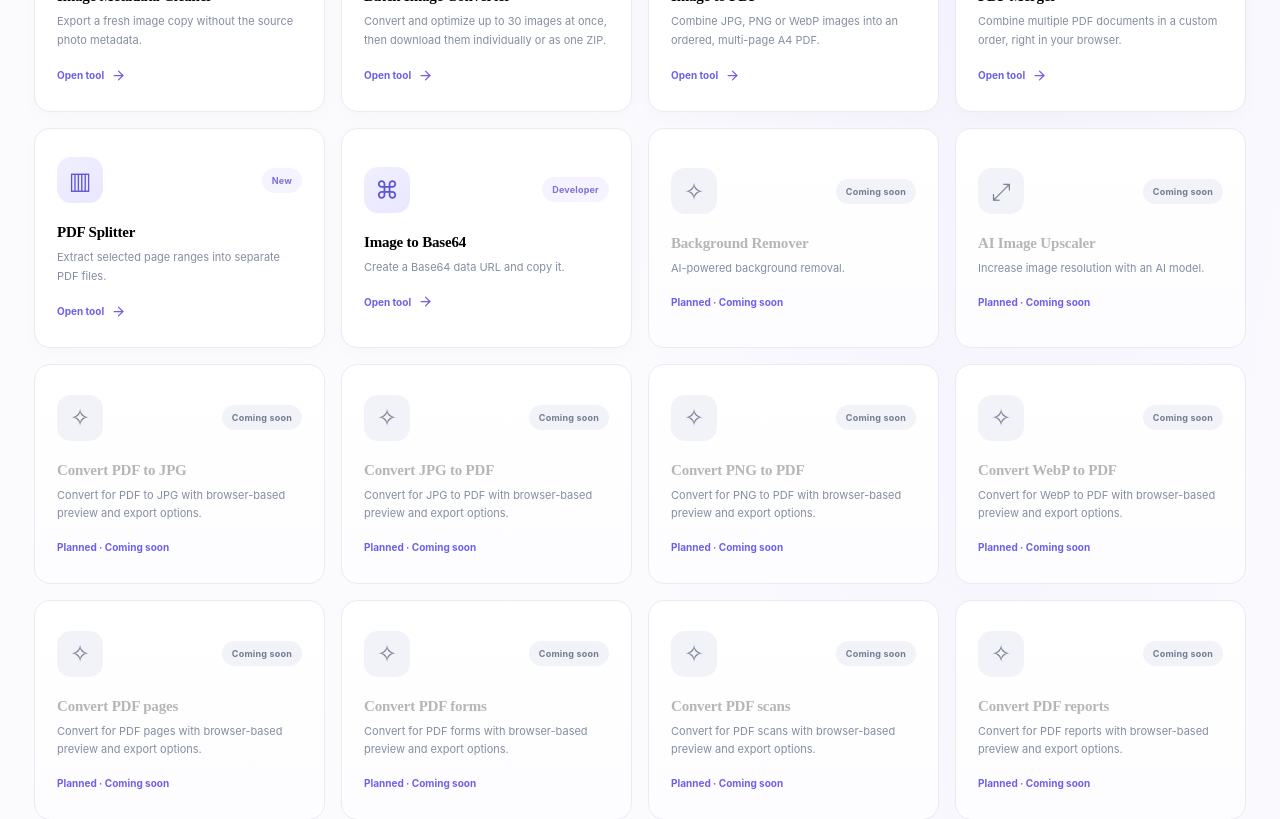
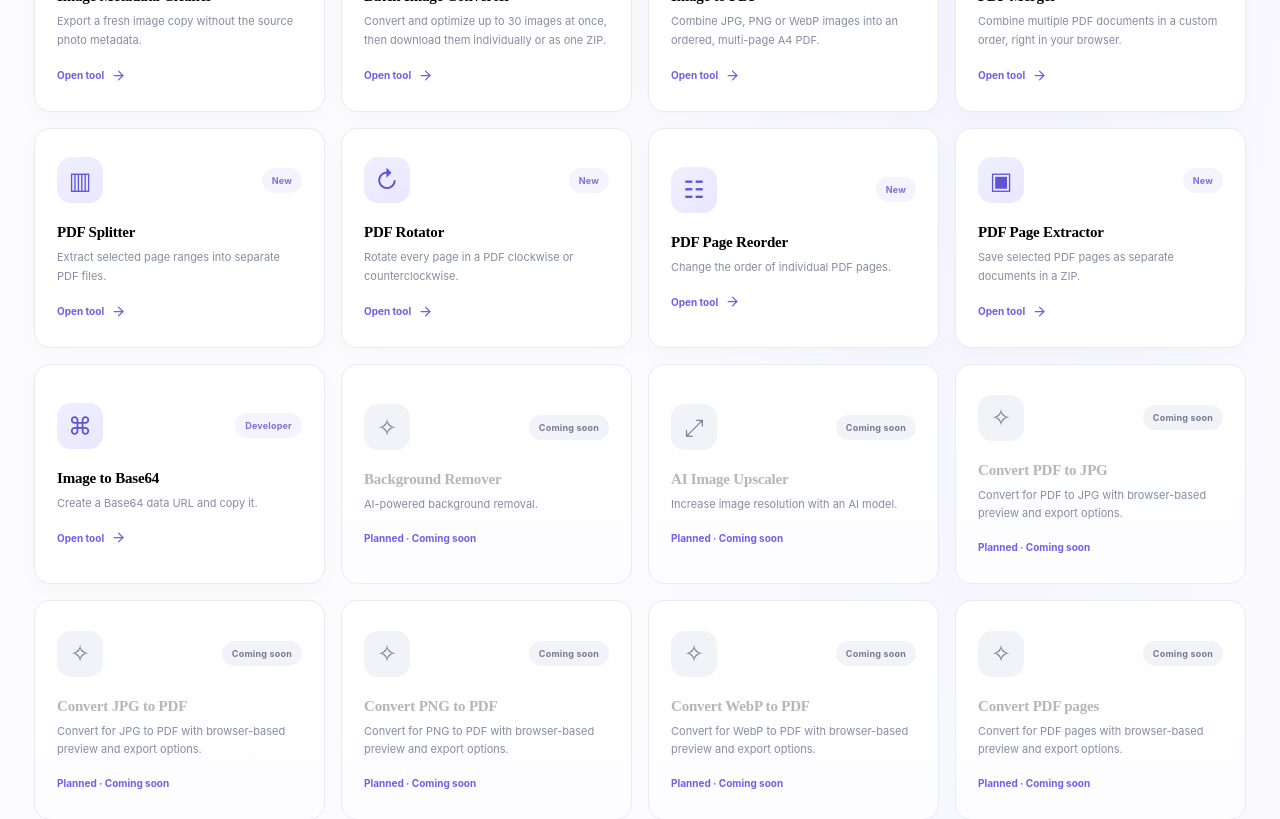
Before and after one commit to Hard-Worker-Dev/PixelTools, a React (Vite) app: page / in a window 1280 px wide. Shown: the part 2120-2939 px from the top of the page. Built offline with nearby package versions, Linux system fonts and the light colour scheme.

Commit message:
Register PDF rotate reorder and page extractor tools

```diff
--- a/src/App.tsx
+++ b/src/App.tsx
@@ -1,7 +1,7 @@
 import { useEffect, useRef, useState, type MouseEvent, type PointerEvent } from "react";
 import BatchImageTool from "./BatchImageTool";
 import ImageToPdfTool from "./ImageToPdfTool";
-import { PdfMergeTool, PdfSplitTool } from "./PdfTools";
+import { PdfExtractTool, PdfMergeTool, PdfReorderTool, PdfRotateTool, PdfSplitTool } from "./PdfTools";
 import exifr from "exifr";
 import {
   ArrowDownToLine, ArrowRight, Check, Copy, FileImage, Image as ImageIcon,
@@ -15,7 +15,7 @@ import {
 type ToolId =
   | "compress" | "resize" | "crop" | "convert" | "rotate" | "flip"
   | "watermark" | "rounded" | "blur" | "grayscale" | "color"
-  | "metadata" | "base64" | "metadata-cleaner" | "batch" | "image-to-pdf" | "pdf-merge" | "pdf-split";
+  | "metadata" | "base64" | "metadata-cleaner" | "batch" | "image-to-pdf" | "pdf-merge" | "pdf-split" | "pdf-rotate" | "pdf-reorder" | "pdf-extract";
 
 const tools: Array<{ id: string; title: string; desc: string; icon: string; tag: string; comingSoon?: boolean; category?: string }> = [
   { id: "compress", title: "Image Compressor", desc: "Reduce file size with adjustable output quality.", icon: "◈", tag: "Popular" },
@@ -35,6 +35,9 @@ const tools: Array<{ id: string; title: string; desc: string; icon: string; tag:
   { id: "image-to-pdf", title: "Image to PDF", desc: "Combine JPG, PNG or WebP images into an ordered, multi-page A4 PDF.", icon: "▧", tag: "New", category: "pdf" },
   { id: "pdf-merge", title: "PDF Merger", desc: "Combine multiple PDF documents in a custom order, right in your browser.", icon: "▤", tag: "New", category: "pdf" },
   { id: "pdf-split", title: "PDF Splitter", desc: "Extract selected page ranges into separate PDF files.", icon: "▥", tag: "New", category: "pdf" },
+  { id: "pdf-rotate", title: "PDF Rotator", desc: "Rotate every page in a PDF clockwise or counterclockwise.", icon: "↻", tag: "New", category: "pdf" },
+  { id: "pdf-reorder", title: "PDF Page Reorder", desc: "Change the order of individual PDF pages.", icon: "☷", tag: "New", category: "pdf" },
+  { id: "pdf-extract", title: "PDF Page Extractor", desc: "Save selected PDF pages as separate documents in a ZIP.", icon: "▣", tag: "New", category: "pdf" },
   { id: "base64", title: "Image to Base64", desc: "Create a Base64 data URL and copy it.", icon: "⌘", tag: "Developer" },
   { id: "background", title: "Background Remover", desc: "AI-powered background removal.", icon: "✧", tag: "Coming soon", comingSoon: true },
   { id: "upscaler", title: "AI Image Upscaler", desc: "Increase image resolution with an AI model.", icon: "⤢", tag: "Coming soon", comingSoon: true }
@@ -931,7 +934,7 @@ const toolSlugs: Record<ToolId, string> = {
   convert: "image-converter", rotate: "image-rotator", flip: "image-flipper",
   watermark: "image-watermark", rounded: "rounded-corners", blur: "image-blur",
   grayscale: "grayscale-converter", color: "image-color-picker",
-  metadata: "image-metadata-viewer", base64: "image-to-base64", "metadata-cleaner": "image-metadata-cleaner", batch: "batch-image-converter", "image-to-pdf": "image-to-pdf", "pdf-merge": "pdf-merger", "pdf-split": "pdf-splitter"
+  metadata: "image-metadata-viewer", base64: "image-to-base64", "metadata-cleaner": "image-metadata-cleaner", batch: "batch-image-converter", "image-to-pdf": "image-to-pdf", "pdf-merge": "pdf-merger", "pdf-split": "pdf-splitter", "pdf-rotate": "pdf-rotator", "pdf-reorder": "pdf-page-reorder", "pdf-extract": "pdf-page-extractor"
 };
 
 function getInitialTool(): ToolId | null {
@@ -1489,7 +1492,7 @@ export default function App() {
   useEffect(() => {
     const tool = tools.find(item => item.id === active);
     document.title = tool ? tool.title + " — Free Online Tool | PixelTools" : "PixelTools — One workspace. Every pixel.";
-    const description = tool ? tool.desc : "PixelTools offers 15 working browser-based tools and a roadmap of 3,000 tools across 30 categories.";
+    const description = tool ? tool.desc : "PixelTools offers browser-based image and PDF utilities, with a roadmap of 3,000 planned tools across 30 categories.";
     let meta = document.querySelector<HTMLMetaElement>("meta[name=description]");
     if (!meta) { meta = document.createElement("meta"); meta.name = "description"; document.head.appendChild(meta); }
     meta.content = description;
@@ -1615,7 +1618,7 @@ export default function App() {
     {active && <div className="modal-backdrop" role="presentation" onMouseDown={e => { if (e.target === e.currentTarget) closeTool() }}>
       <section ref={dialogRef} className="tool-modal" role="dialog" aria-modal="true" aria-labelledby="tool-dialog-title" tabIndex={-1}>
         <div className="modal-head"><div><div className="eyebrow">PIXELTOOLS WORKSPACE</div><h2 id="tool-dialog-title">{toolName}</h2><p className="modal-subtitle">{tools.find(t => t.id === active)?.desc}</p></div><button className="icon-btn" aria-label="Close tool" onClick={closeTool}><X size={20}/></button></div>
-        {active === "image-to-pdf" ? <ImageToPdfTool/> : active === "pdf-merge" ? <PdfMergeTool/> : active === "pdf-split" ? <PdfSplitTool/> : active === "batch" ? <BatchImageTool/> : <>
+        {active === "image-to-pdf" ? <ImageToPdfTool/> : active === "pdf-merge" ? <PdfMergeTool/> : active === "pdf-split" ? <PdfSplitTool/> : active === "pdf-rotate" ? <PdfRotateTool/> : active === "pdf-reorder" ? <PdfReorderTool/> : active === "pdf-extract" ? <PdfExtractTool/> : active === "batch" ? <BatchImageTool/> : <>
         <div className="workflow-steps" aria-label="Tool workflow"><span className={!file ? "current" : "done"}><b>1</b> Add image</span><span className={file ? "current" : ""}><b>2</b> Adjust options</span><span className={result ? "done current" : ""}><b>3</b> Download</span></div>
         {!file ? <button className="dropzone" onClick={() => inputRef.current?.click()} onDragOver={e => e.preventDefault()} onDrop={e => { e.preventDefault(); selectFile(e.dataTransfer.files[0]); }}><span className="upload-icon"><UploadCloud size={28}/></span><b>Drop your image here</b><span>or click to browse files</span><small>JPG, PNG, WebP · Up to 25 MB</small></button> : <div className="workspace">
           <div className="preview-panel">
```
